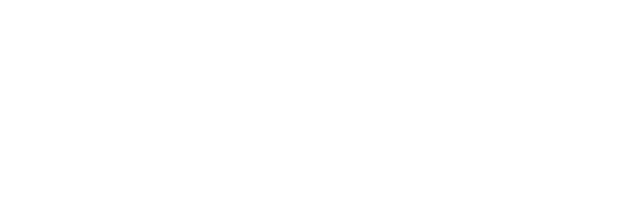
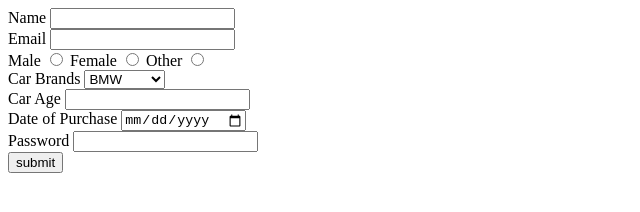
Before and after one commit to acciojob/car-insurance-form-mohdhanif1234, a website: page main.html in a window 1280 px wide. Shown: the whole page, without its empty margins (0-640 px from the left). Drawn offline with Linux system fonts and the light colour scheme.

Commit message:
created a submission

```diff
--- a/main.html
+++ b/main.html
@@ -1,16 +1,53 @@
 <!DOCTYPE html>
+<html lang="en">
+<head>
+	<meta charset="UTF-8">
+	<meta http-equiv="X-UA-Compatible" content="IE=edge">
+	<meta name="viewport" content="width=device-width, initial-scale=1.0">
+	<title>Document</title>
+</head>
+<body>
+	<form action="./index.html" method="post">
+		<div>
+			<label for="name">Name</label>
+			<input type="text" id="name" required>
+		</div>
+		<div>
+			<label for="email">Email</label>
+			<input type="email" id="email" required>
+		</div>
+		<div>
+			<label for="male">Male</label>
+			<input type="radio" id="male" name="gender" value="m" required>
 
-<html>
+			<label for="female">Female</label>
+			<input type="radio" id="female" name="gender" value="f" required>
 
-<head>
-	<link rel="stylesheet" href="styles.css">
-</head>
+			<label for="other">Other</label>
+			<input type="radio" id="other" name="gender" value="oth" required>
 
-<body>
-	<!-- the entire body must be written by student -->
-    <script type="text/javascript" src="./script.js">
-</script>
-
+		</div>
+		<div>
+			<label for="cars">Car Brands</label>
+			<select  id="cars">
+				<option >BMW</option>
+				<option >Audi</option>
+				<option >Mercedez</option>
+			</select>
+		</div>
+		<div>
+			<label for="carage">Car Age</label>
+			<input type="text" id="carage" required>
+		</div>
+		<div>
+			<label for="dop">Date of Purchase</label>
+			<input type="date" id="dop" required>
+		</div>
+		<div>
+			<label for="password">Password</label>
+			<input type="password" id="password" required>
+		</div>
+<button type="submit">submit </button>
+	</form>
 </body>
-
 </html>
```
